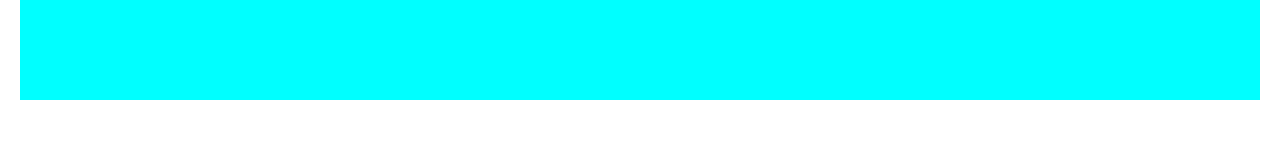
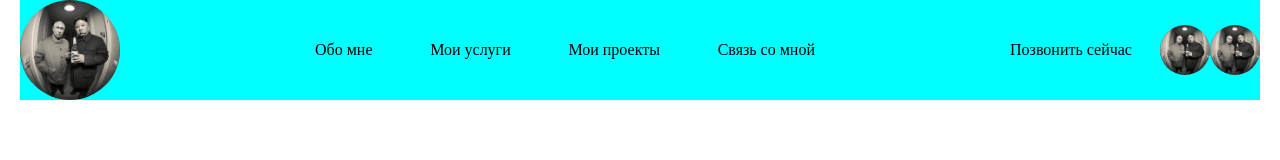
Before and after one commit to VovaKalentev/Portfolio, a plain HTML site: page index.html in a window 1280 px wide. Drawn offline with Linux system fonts and the light colour scheme.

Commit message:
Сделал хедер, кликабельный

```diff
--- a/index.html
+++ b/index.html
@@ -7,7 +7,22 @@
     <link rel="stylesheet" href="style.css">
 </head>
 <body>
-    <header></header>
 
+    <header id="header">
+        <div id="logo" class="round roundimg"></div>
+        <nav>
+            <a href="#">Обо мне</a>
+            <a href="#">Мои услуги</a>
+            <a href="#">Мои проекты</a>
+            <a href="#">Связь со мной</a>
+        </nav>
+        <div id="socContr">
+            <a href="tel:+79212694670">Позвонить сейчас</a>
+            <div id="conteinerForSoc">
+                <a href="#"><div id="vk" class="round roundimg"></div></a>
+                <a href="#"><div id="tg" class="round roundimg"></div></a>
+            </div>
+        </div>
+    </header>
 </body>
 </html>
--- a/style.scss
+++ b/style.scss
@@ -1,10 +1,51 @@
+$mainWidth: 1240px;
 *{
     margin: 0;
     padding: 0;
-    header{
-        width: 1240px;
-        height: 100px;
-        margin: 0 auto;
-        background-color: aqua;
+}
+a{
+    text-decoration: none;
+    color:black;
+}
+#header{
+    width: $mainWidth;
+    height: 100px;
+    margin: 0 auto;
+    background-color: aqua;
+    display:flex;
+    justify-content: space-between;
+    align-items: center;
+}
+.round{
+    border-radius: 50%;
+}
+.roundimg{
+    background-repeat: no-repeat;
+    background-size: cover;
+}
+#logo{
+    width: 100px;
+    height: 100px;
+    background-image: url("./images/180334939.jpg");
+}
+#vk{
+    width: 50px;
+    height: 50px;
+    background-image: url("./images/180334939.jpg");
+}
+#tg{
+    width: 50px;
+    height: 50px;
+    background-image: url("./images/180334939.jpg");
+}
+#socContr,nav,#conteinerForSoc{
+    display:flex;
+    justify-content: space-between;
+    align-items: center;
+    &#socContr{
+        width: 250px;
     }
 }
+nav{
+    width: 500px;
+}
```
Also changed, not shown: images/180334939.jpg (added), script.js (added), style.css, 1 other file.
